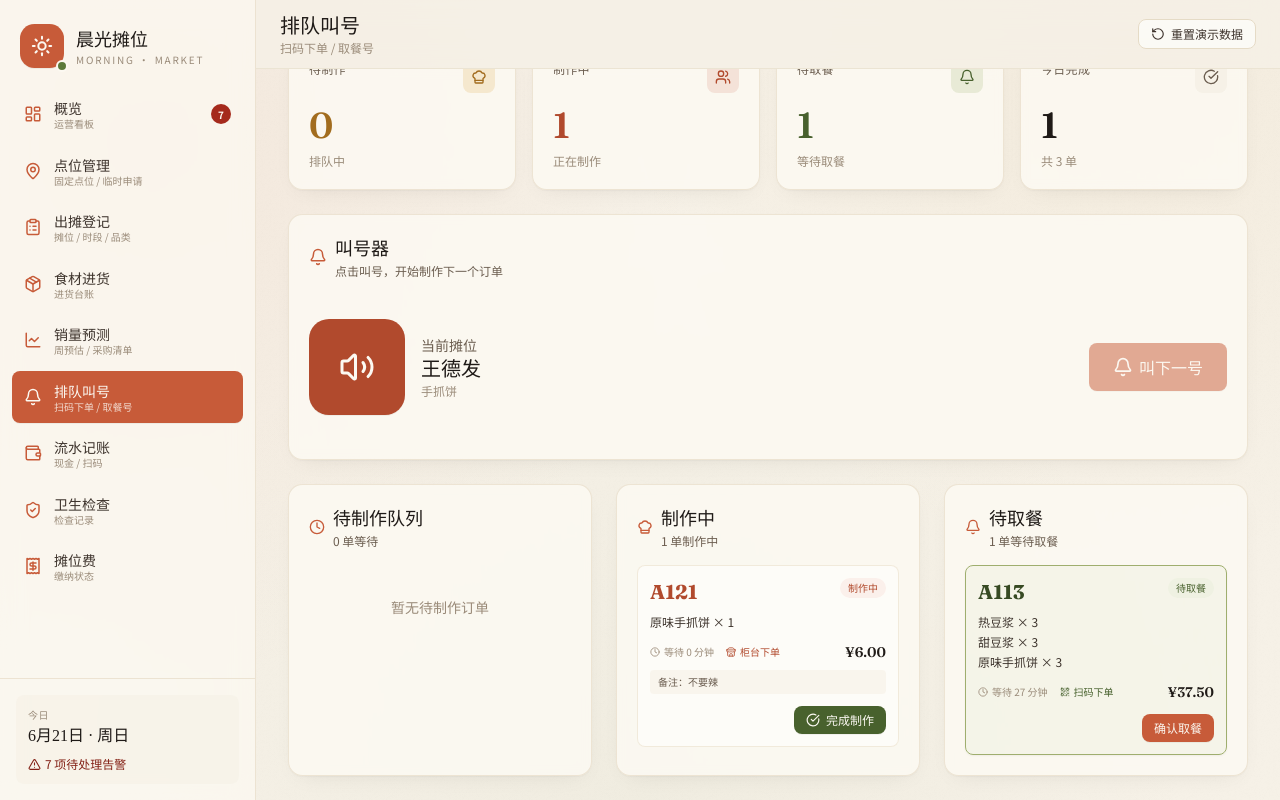
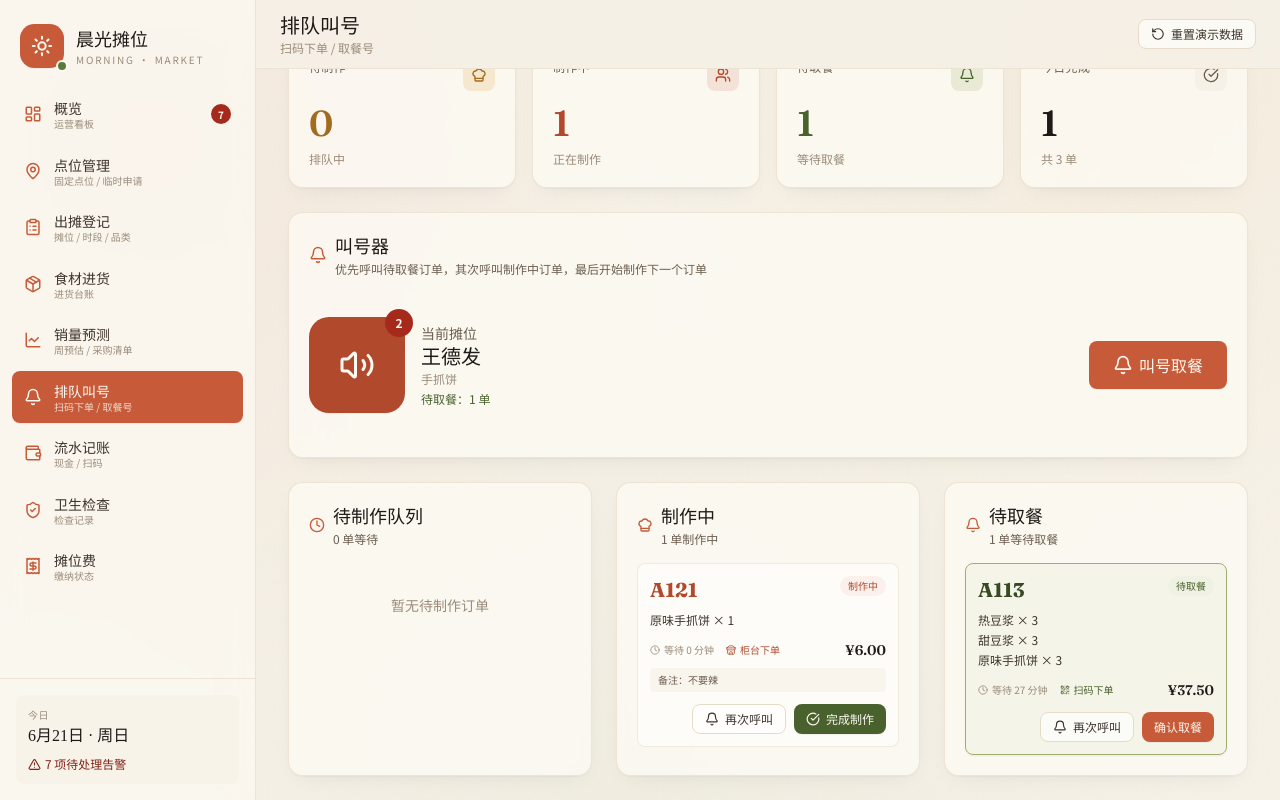
Before and after one commit to qq240098498/trae_tp61, a React (Vite) app: page /queue in a window 1280 px wide. Both pictures are taken after a click on the button "开始制作". Built offline with nearby package versions, Linux system fonts and the light colour scheme; a web font is replaced by a local one.

Commit message:
.1523281629553499:a9c851c159e8d586bc83d4ee3ee75cfd_6a3792ea3b73c5c40a86e05a.6a379efb3b73c5c40a86e7f2.6a379efa26cbf234b80a90db:Trae CN.T(2026/6/21 16:21:15)

```diff
--- a/src/pages/QueueSystem.tsx
+++ b/src/pages/QueueSystem.tsx
@@ -35,7 +35,7 @@ const STATUS_COLORS: Record<OrderStatus, string> = {
 };
 
 export default function QueueSystem() {
-  const { stalls, orders, updateOrderStatus, callNextOrder, completeOrder, cancelOrder } = useStore();
+  const { stalls, orders, updateOrderStatus, callNextOrder, recallOrder, completeOrder, cancelOrder } = useStore();
   const [selectedStall, setSelectedStall] = useState<string>(stalls[0]?.id ?? "");
   const [callingOrder, setCallingOrder] = useState<Order | null>(null);
   const [showCallModal, setShowCallModal] = useState(false);
@@ -85,6 +85,14 @@ export default function QueueSystem() {
     const next = callNextOrder(selectedStall);
     if (next) {
       setCallingOrder(next);
+      setShowCallModal(true);
+    }
+  };
+
+  const handleRecall = (order: Order) => {
+    const found = recallOrder(order.id);
+    if (found) {
+      setCallingOrder(found);
       setShowCallModal(true);
     }
   };
@@ -167,7 +175,7 @@ export default function QueueSystem() {
       <div className="mb-6">
         <SectionCard
           title="叫号器"
-          subtitle="点击叫号，开始制作下一个订单"
+          subtitle="优先呼叫待取餐订单，其次呼叫制作中订单，最后开始制作下一个订单"
           icon={<Bell size={18} />}
         >
           <div className="flex flex-col items-center gap-4 py-6 sm:flex-row sm:justify-between">
@@ -176,9 +184,9 @@ export default function QueueSystem() {
                 <div className="flex h-24 w-24 items-center justify-center rounded-2xl bg-terracotta-500 text-cream-50 shadow-stamp">
                   <Volume2 size={36} />
                 </div>
-                {stats.pending > 0 && (
+                {stats.ready + stats.preparing + stats.pending > 0 && (
                   <span className="absolute -right-2 -top-2 flex h-7 min-w-7 items-center justify-center rounded-full bg-crimson-400 px-2 text-xs font-bold text-cream-50">
-                    {stats.pending}
+                    {stats.ready + stats.preparing + stats.pending}
                   </span>
                 )}
               </div>
@@ -186,16 +194,21 @@ export default function QueueSystem() {
                 <div className="text-sm text-ink-muted">当前摊位</div>
                 <div className="font-display text-xl text-ink">{currentStall?.name}</div>
                 <div className="text-xs text-ink-faint">{currentStall?.category}</div>
+                {stats.ready > 0 && (
+                  <div className="mt-1 text-xs text-olive-500">
+                    待取餐：{stats.ready} 单
+                  </div>
+                )}
               </div>
             </div>
             <div className="flex gap-3">
               <button
                 className="btn-primary !px-6 !py-3 text-base"
                 onClick={handleCallNext}
-                disabled={stats.pending === 0}
+                disabled={stats.ready + stats.preparing + stats.pending === 0}
               >
                 <Bell size={20} />
-                叫下一号
+                {stats.ready > 0 ? "叫号取餐" : stats.preparing > 0 ? "叫号提醒" : "叫下一号"}
               </button>
             </div>
           </div>
@@ -254,6 +267,14 @@ export default function QueueSystem() {
                 order={order}
                 waitTime={getWaitTime(order)}
                 actions={
+                  <div className="flex gap-2">
+                    <button
+                      className="btn-ghost !py-1.5 !px-3 text-xs"
+                      onClick={() => handleRecall(order)}
+                    >
+                      <Bell size={14} />
+                      再次呼叫
+                    </button>
                     <button
                       className="btn-primary !py-1.5 !px-3 text-xs !bg-olive-500 hover:!bg-olive-600"
                       onClick={() => handleMarkReady(order.id)}
@@ -261,6 +282,7 @@ export default function QueueSystem() {
                       <CheckCircle size={14} />
                       完成制作
                     </button>
+                  </div>
                 }
               />
             ))}
@@ -283,12 +305,21 @@ export default function QueueSystem() {
                 waitTime={getWaitTime(order)}
                 highlight
                 actions={
+                  <div className="flex gap-2">
+                    <button
+                      className="btn-ghost !py-1.5 !px-3 text-xs"
+                      onClick={() => handleRecall(order)}
+                    >
+                      <Bell size={14} />
+                      再次呼叫
+                    </button>
                     <button
                       className="btn-primary !py-1.5 !px-3 text-xs"
                       onClick={() => handleComplete(order.id)}
                     >
                       确认取餐
                     </button>
+                  </div>
                 }
               />
             ))}
@@ -300,7 +331,15 @@ export default function QueueSystem() {
         open={showCallModal}
         onClose={() => setShowCallModal(false)}
         title="叫号通知"
-        subtitle="请顾客前来取餐"
+        subtitle={
+          callingOrder
+            ? callingOrder.status === "ready"
+              ? "请顾客前来取餐"
+              : callingOrder.status === "preparing"
+              ? "您的餐点正在制作中"
+              : "已开始为您制作"
+            : "请顾客前来取餐"
+        }
       >
         {callingOrder && (
           <div className="py-4 text-center">
@@ -310,7 +349,13 @@ export default function QueueSystem() {
             <div className="mb-2 text-6xl font-serif font-bold text-terracotta-500">
               {callingOrder.orderNo}
             </div>
-            <p className="text-sm text-ink-muted">号顾客，您的餐点正在制作中</p>
+            <p className="text-sm text-ink-muted">
+              {callingOrder.status === "ready"
+                ? "号顾客，您的餐点已备好，请前来取餐"
+                : callingOrder.status === "preparing"
+                ? "号顾客，您的餐点正在制作中，请稍候"
+                : "号顾客，您的餐点已开始制作"}
+            </p>
             <div className="mt-4 rounded-lg bg-cream-50 p-4 text-left">
               <div className="mb-2 text-sm font-medium text-ink">订单明细</div>
               {callingOrder.items.map((item, i) => (
--- a/src/store/useStore.ts
+++ b/src/store/useStore.ts
@@ -155,6 +155,7 @@ interface StoreState {
   addOrder: (data: NewOrder) => void;
   updateOrderStatus: (id: string, status: OrderStatus) => void;
   callNextOrder: (stallId: string) => Order | null;
+  recallOrder: (id: string) => Order | null;
   completeOrder: (id: string) => void;
   cancelOrder: (id: string) => void;
 
@@ -365,24 +366,56 @@ export const useStore = create<StoreState>()(
       callNextOrder: (stallId) => {
         let nextOrder: Order | null = null;
         set((s) => {
+          const readyOrders = s.orders.filter(
+            (o) => o.stallId === stallId && o.status === "ready",
+          );
+          const preparingOrders = s.orders.filter(
+            (o) => o.stallId === stallId && o.status === "preparing",
+          );
           const pendingOrders = s.orders.filter(
             (o) => o.stallId === stallId && o.status === "pending",
           );
-          if (pendingOrders.length === 0) return s;
 
-          const oldest = pendingOrders.reduce((a, b) =>
-            a.createdAt < b.createdAt ? a : b,
-          );
-          nextOrder = oldest;
+          let target: Order | null = null;
+          let newStatus: OrderStatus | null = null;
 
-          const now = new Date().toISOString().slice(0, 16).replace("T", " ");
+          if (readyOrders.length > 0) {
+            target = readyOrders.reduce((a, b) => (a.createdAt < b.createdAt ? a : b));
+            newStatus = null;
+          } else if (preparingOrders.length > 0) {
+            target = preparingOrders.reduce((a, b) => (a.createdAt < b.createdAt ? a : b));
+            newStatus = null;
+          } else if (pendingOrders.length > 0) {
+            target = pendingOrders.reduce((a, b) => (a.createdAt < b.createdAt ? a : b));
+            newStatus = "preparing";
+          }
+
+          if (!target) return s;
+          nextOrder = target;
+
+          if (!newStatus) {
+            return s;
+          }
+
           return {
             orders: s.orders.map((o) =>
-              o.id === oldest.id ? { ...o, status: "preparing" as OrderStatus } : o,
+              o.id === target!.id ? { ...o, status: newStatus as OrderStatus } : o,
             ),
           };
         });
         return nextOrder;
+      },
+
+      recallOrder: (id) => {
+        let order: Order | null = null;
+        set((s) => {
+          const found = s.orders.find((o) => o.id === id);
+          if (!found) return s;
+          if (found.status !== "ready" && found.status !== "preparing") return s;
+          order = found;
+          return s;
+        });
+        return order;
       },
 
       completeOrder: (id) =>
```
Lines whose indentation alone changed are shown as unchanged.
